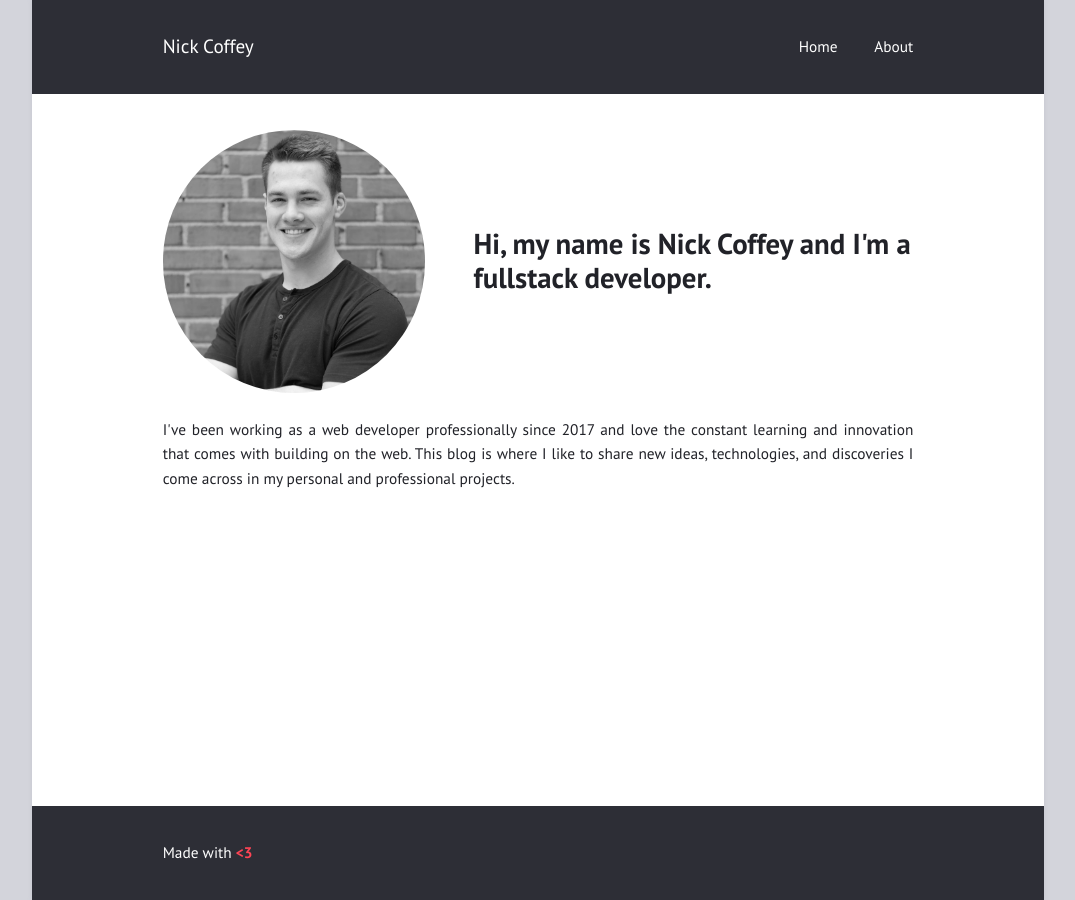
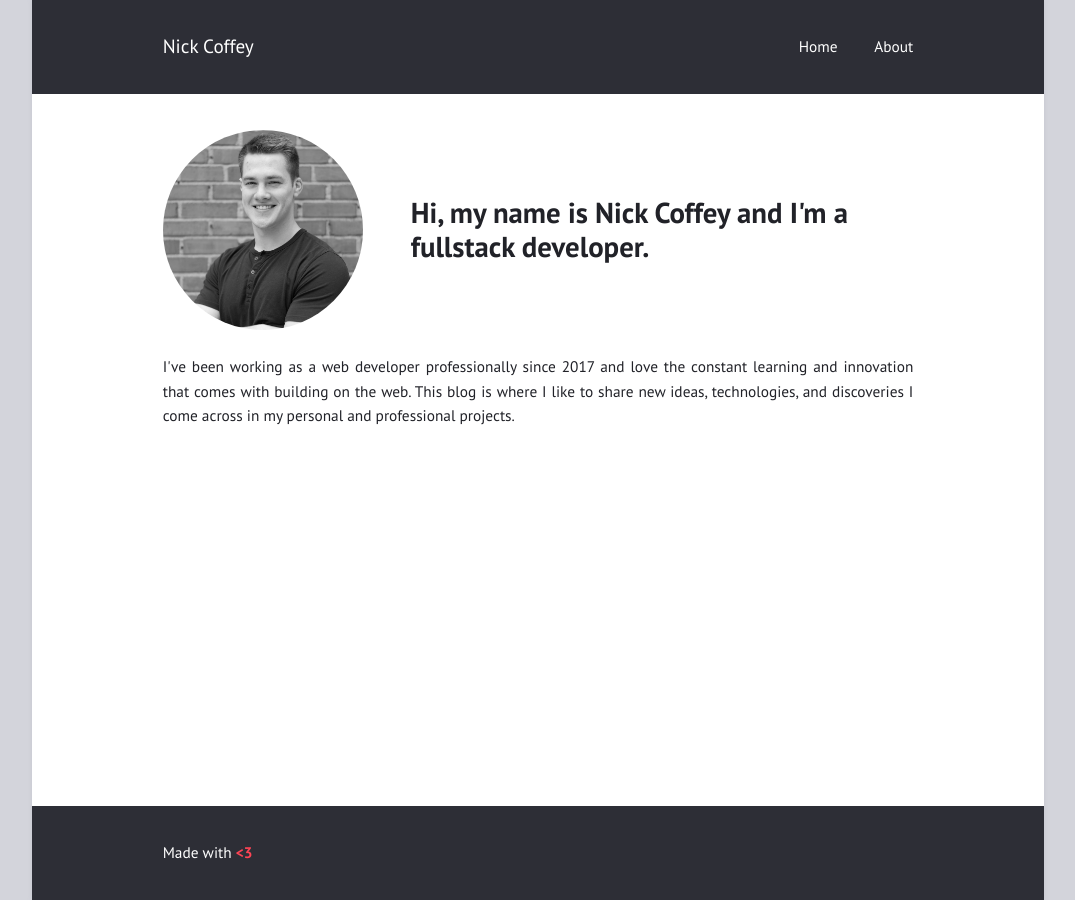
Before and after one commit to nickcoffey/nickcoffey.github.io, a Jekyll site: the page built from about.html, in a window 1280 px wide. Shown: the whole page, without its empty margins (102-1177 px from the left). Built offline with Jekyll 4.4.1, drawn with Linux system fonts in a browser that asks for light colours.

Commit message:
made about header responsive

```diff
--- a/about.html
+++ b/about.html
@@ -7,16 +7,23 @@
 <style>
   .title {
     display: flex;
+    flex-direction: column;
     justify-content: space-between;
     align-items: center;
-    gap: 48px;
   }
   .title > img {
     border-radius: 100%;
-    width: 35%;
+    height: 200px;
   }
   .title > h1 {
     line-height: 1.2;
+  }
+  /** for larger screens **/
+  @media (min-width: 640px) {
+    .title {
+      flex-direction: row;
+      gap: 48px;
+    }
   }
 </style>
 
```
